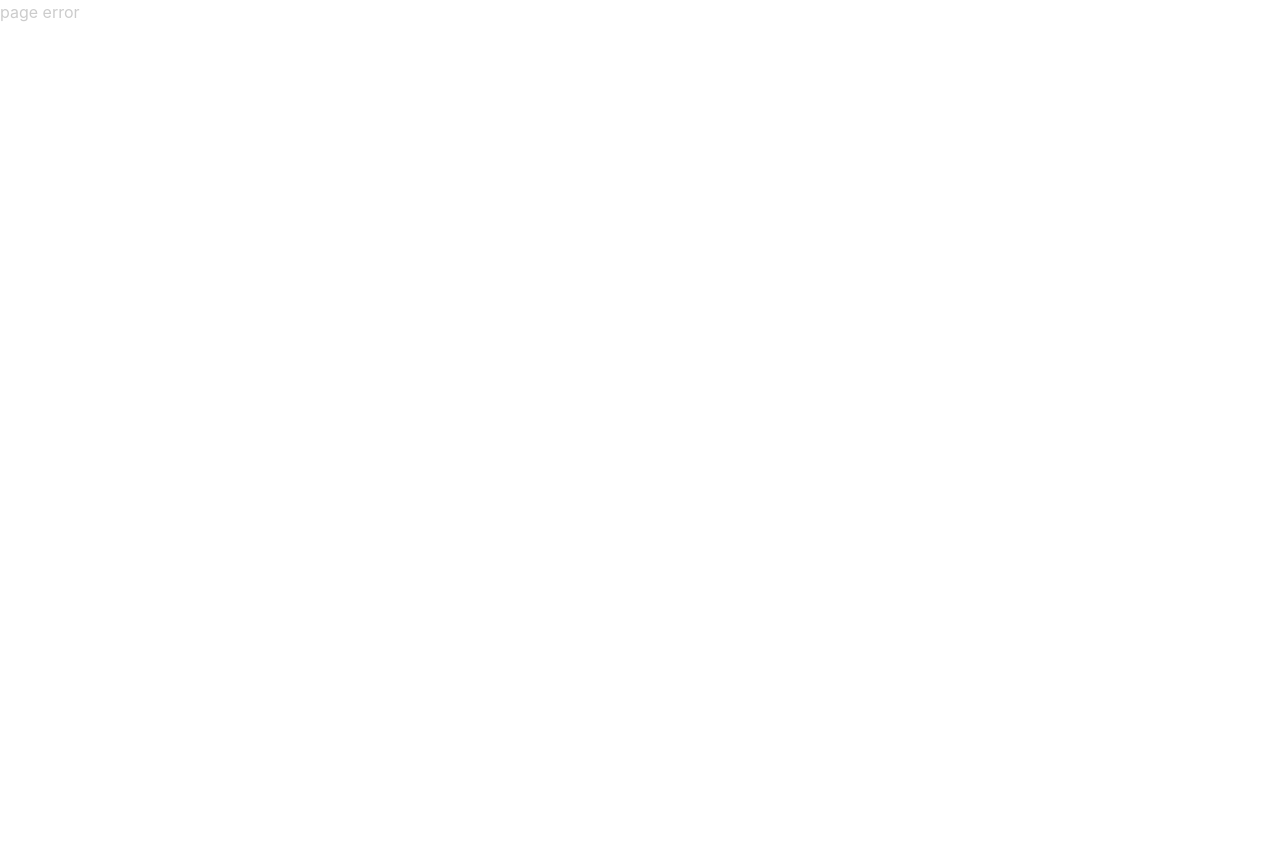
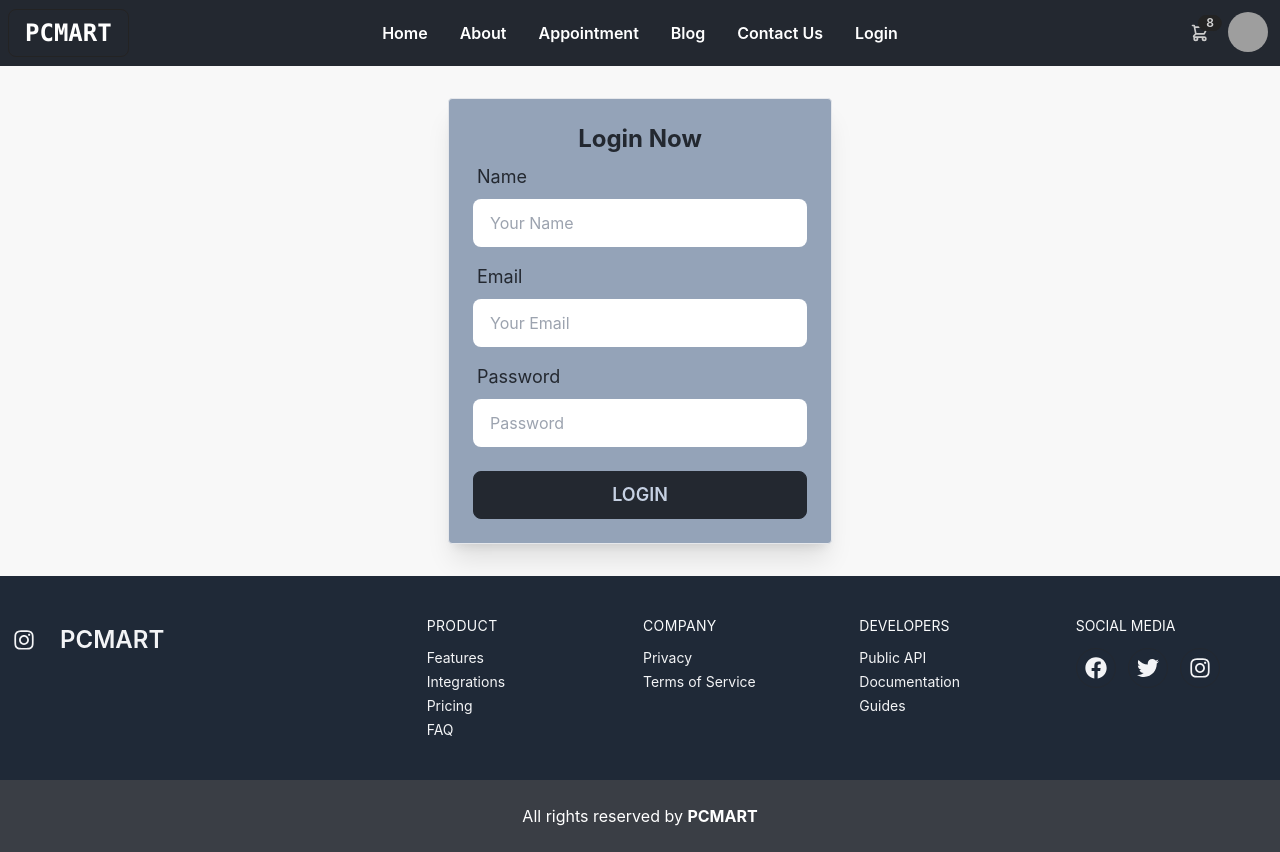
Before and after one commit to mayrajuddin/pcmart-client, a React (Create React App) app: page /register in a window 1280 px wide. Before the commit this address had no page. Before the commit the page ends 800 px from the top, so only its background shows below. Built offline with nearby package versions, Linux system fonts and the light colour scheme; grey boxes are pictures that could not be loaded.

Commit message:
login, register page, authentication added

```diff
--- a/package.json
+++ b/package.json
@@ -7,11 +7,14 @@
     "@testing-library/react": "^13.4.0",
     "@testing-library/user-event": "^13.5.0",
     "daisyui": "^2.42.0",
+    "firebase": "^9.14.0",
     "react": "^18.2.0",
     "react-dom": "^18.2.0",
+    "react-hook-form": "^7.39.5",
     "react-icons": "^4.6.0",
     "react-router-dom": "^6.4.3",
     "react-scripts": "5.0.1",
+    "react-toastify": "^9.1.1",
     "web-vitals": "^2.1.4"
   },
   "scripts": {
--- a/src/App.js
+++ b/src/App.js
@@ -1,11 +1,24 @@
 import { RouterProvider } from 'react-router-dom';
+import { ToastContainer } from 'react-toastify';
 import './App.css';
 import { router } from './Routes/Routes/Routes';
 
 function App() {
+  // https://new-ella-demo.myshopify.com/
   return (
     <div>
       <RouterProvider router={router} />
+      <ToastContainer
+        position="top-center"
+        autoClose={3000}
+        hideProgressBar={false}
+        newestOnTop={false}
+        closeOnClick
+        rtl={false}
+        pauseOnFocusLoss
+        draggable
+        theme="light"
+      />
     </div>
   );
 }
--- /dev/null
+++ b/src/AuthContext/AuthProvider.js
@@ -0,0 +1,24 @@
+import React, { createContext } from 'react';
+import { createUserWithEmailAndPassword, getAuth, signInWithEmailAndPassword } from 'firebase/auth'
+import app from '../Firebase/firebase.init';
+export const authContext = createContext()
+const auth = getAuth(app)
+const AuthProvider = ({ children }) => {
+
+    const createUser = (email, password) => {
+        return createUserWithEmailAndPassword(auth, email, password)
+    }
+
+    const loginUser = async (email, password) => {
+        return signInWithEmailAndPassword(auth, email, password)
+    }
+
+    const authInfo = { createUser, loginUser }
+    return (
+        <authContext.Provider value={authInfo}>
+            {children}
+        </authContext.Provider>
+    );
+};
+
+export default AuthProvider;
--- /dev/null
+++ b/src/Firebase/firebase.init.js
@@ -0,0 +1,18 @@
+// Import the functions you need from the SDKs you need
+import { initializeApp } from "firebase/app";
+// TODO: Add SDKs for Firebase products that you want to use
+// https://firebase.google.com/docs/web/setup#available-libraries
+
+// Your web app's Firebase configuration
+const firebaseConfig = {
+    apiKey: process.env.REACT_APP_apiKey,
+    authDomain: process.env.REACT_APP_authDomain,
+    projectId: process.env.REACT_APP_projectId,
+    storageBucket: process.env.REACT_APP_storageBucket,
+    messagingSenderId: process.env.REACT_APP_messagingSenderId,
+    appId: process.env.REACT_APP_appId
+};
+
+// Initialize Firebase
+const app = initializeApp(firebaseConfig);
+export default app;
--- a/src/Pages/Blog/Blog.js
+++ b/src/Pages/Blog/Blog.js
@@ -24,7 +24,7 @@ const Blog = () => {
         }
     ]
     return (
-        <section className="text-secondary">
+        <section className="text-secondary bg-[#F8F8F8]">
             <div className="container flex flex-col justify-center p-4 mx-auto md:p-8">
                 <p className="p-2 text-sm font-medium tracking-wider text-center uppercase">How it works</p>
                 <h2 className="mb-12 text-4xl font-bold leading-none text-center sm:text-5xl">Frequently Asked Questions</h2>
--- /dev/null
+++ b/src/Pages/Login/Login.js
@@ -0,0 +1,46 @@
+import React, { useContext } from 'react';
+import { useForm } from 'react-hook-form';
+import { authContext } from '../../AuthContext/AuthProvider';
+
+const Login = () => {
+    const { register, handleSubmit } = useForm()
+    const { loginUser } = useContext(authContext)
+    const handleLogin = data => {
+        const email = data.email
+        const password = data.password
+        loginUser(email, password)
+            .then(result => {
+                const user = result.user
+                console.log(user);
+            })
+
+    }
+    return (
+        <div>
+            <section className="bg-[#F8F8F8] py-8 text-secondary">
+                <div className="container mx-auto">
+                    <div className="max-w-sm mx-auto border bg-slate-400 shadow-xl rounded">
+                        <form onSubmit={handleSubmit(handleLogin)} className="p-6">
+                            <h3 className="text-center font-bold text-2xl capitalize">login now</h3>
+                            <div className="form-control mb-2">
+                                <div className="label">
+                                    <div className="text-lg">Email</div>
+                                </div>
+                                <input type="email" {...register('email', { required: true })} className="input" placeholder='Your Email' />
+                            </div>
+                            <div className="form-control mb-2">
+                                <div className="label">
+                                    <div className="text-lg">Password</div>
+                                </div>
+                                <input type="password" {...register('password', { required: true })} className="input" placeholder='Password' />
+                            </div>
+                            <button type='submit' className='btn btn-secondary w-full mt-4 text-lg'>Login</button>
+                        </form>
+                    </div>
+                </div>
+            </section>
+        </div>
+    );
+};
+
+export default Login;
--- /dev/null
+++ b/src/Pages/Register/Register.js
@@ -0,0 +1,43 @@
+import React from 'react';
+import { useForm } from 'react-hook-form';
+
+const Register = () => {
+    const { register, handleSubmit } = useForm()
+    const handleRegister = data => {
+
+    }
+    return (
+        <div>
+            <section className="bg-[#F8F8F8] py-8 text-secondary">
+                <div className="container mx-auto">
+                    <div className="max-w-sm mx-auto border bg-slate-400 shadow-xl rounded">
+                        <form onSubmit={handleSubmit(handleRegister)} className="p-6">
+                            <h3 className="text-center font-bold text-2xl capitalize">login now</h3>
+                            <div className="form-control mb-2">
+                                <div className="label">
+                                    <div className="text-lg">Name</div>
+                                </div>
+                                <input type="text" {...register('name', { required: true })} className="input" placeholder='Your Name' />
+                            </div>
+                            <div className="form-control mb-2">
+                                <div className="label">
+                                    <div className="text-lg">Email</div>
+                                </div>
+                                <input type="email" {...register('email', { required: true })} className="input" placeholder='Your Email' />
+                            </div>
+                            <div className="form-control mb-2">
+                                <div className="label">
+                                    <div className="text-lg">Password</div>
+                                </div>
+                                <input type="password" {...register('password', { required: true })} className="input" placeholder='Password' />
+                            </div>
+                            <button type='submit' className='btn btn-secondary w-full mt-4 text-lg'>Login</button>
+                        </form>
+                    </div>
+                </div>
+            </section>
+        </div>
+    );
+};
+
+export default Register;
```
Also changed, not shown: src/Routes/Routes/Routes.js (+10 -0 lines), 1 other file (tests, documents, lock files or other folders).
